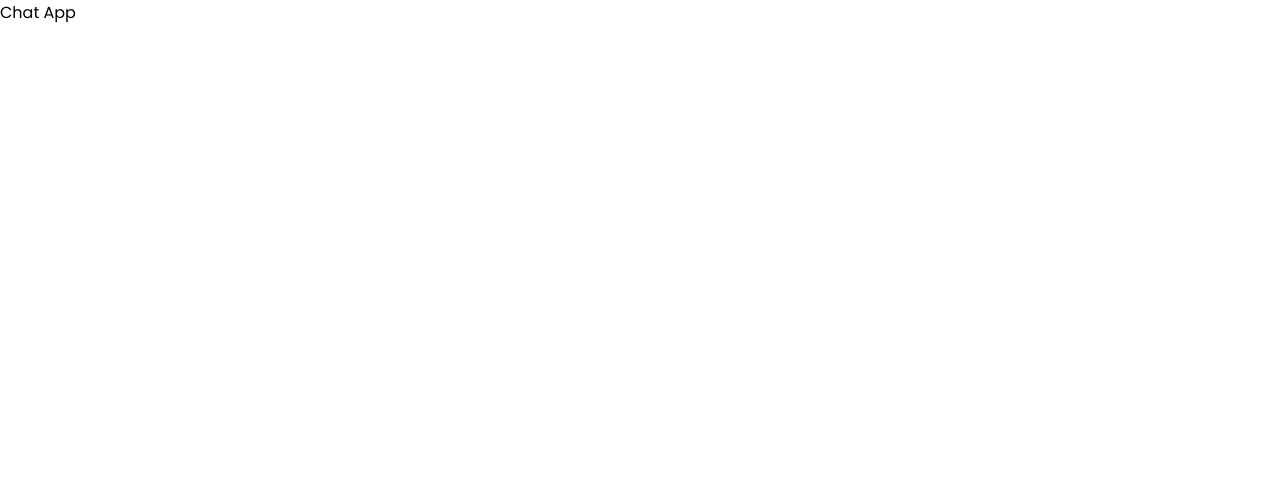
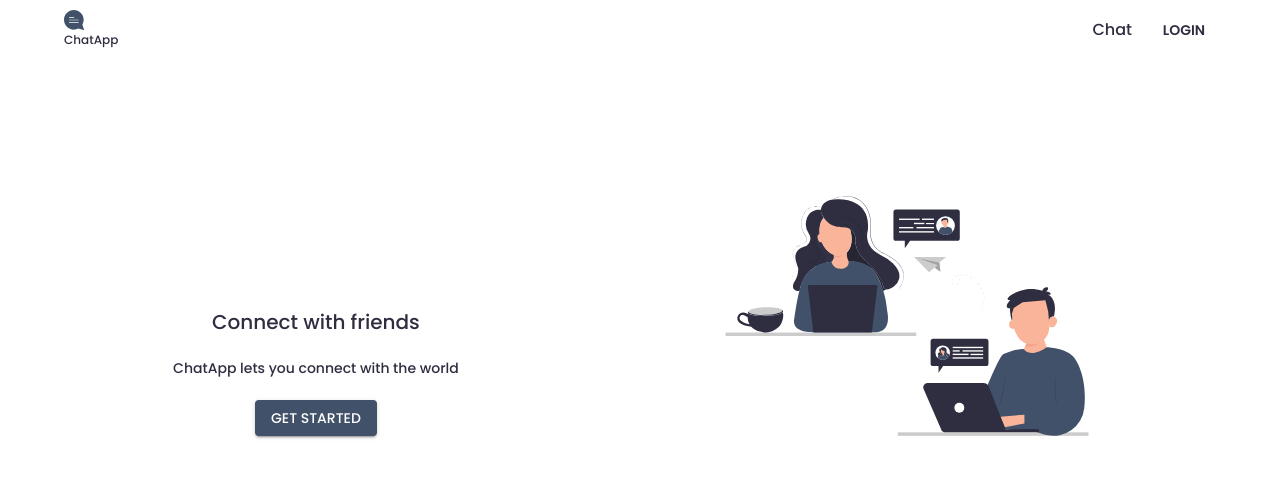
Before and after one commit to BiancaGlavan/chat-app-react, a React (Vite) app: page / in a window 1280 px wide. Shown: the top 478 px of the page. Built offline with nearby package versions, Linux system fonts and the light colour scheme.

Commit message:
added navigation and homepage

```diff
--- a/src/App.tsx
+++ b/src/App.tsx
@@ -1,15 +1,20 @@
 import { ThemeProvider } from "@mui/material/styles";
+import { Route, Routes } from "react-router-dom";
+import Navigation from "./components/Navigation";
+import Homepage from "./pages/Homepage";
 import chatTheme from "./theme/chatTheme";
 
 function App() {
-
   return (
     <ThemeProvider theme={chatTheme}>
-    <div className="App">
-      Chat App
-    </div>
+      <div className="App">
+        <Navigation />
+        <Routes>
+          <Route path="/" element={<Homepage />} />
+        </Routes>
+      </div>
     </ThemeProvider>
-  )
+  );
 }
 
-export default App
+export default App;
--- /dev/null
+++ b/src/components/Navigation.tsx
@@ -0,0 +1,62 @@
+import { Box, Button, Container, Typography } from "@mui/material";
+import { styled } from "@mui/material/styles";
+
+const StyledNavigation = styled("div")`
+  padding: 10px;
+  background: ${(props) => props.theme.palette.background.paper};
+
+  .navigation-container {
+    display: flex;
+    justify-content: space-between;
+    align-items: center;
+  }
+
+  .logo {
+    display: flex;
+    flex-direction: column;
+    justify-content: center;
+    .chat-svg {
+      width: 20px;
+    }
+  }
+
+  .menu-links {
+    display: flex;
+    gap: 20px;
+    align-items: center;
+  }
+
+  .text {
+    color: ${(props) => props.theme.palette.text.primary};
+    font-weight: 500;
+  }
+
+  .btn-login {
+    font-weight: 600;
+    color: ${(props) => props.theme.palette.text.primary};
+  }
+`;
+
+const Navigation = () => {
+  return (
+    <StyledNavigation className="Navigation">
+      <Container className="navigation-container">
+        <Box className="logo">
+          <img className="chat-svg" src="./chat.svg" alt="chat svg" />
+          <Typography className="text" variant="caption">
+            ChatApp
+          </Typography>
+        </Box>
+        <Box className="menu-links">
+          <Typography className="text" variant="subtitle1">
+            Chat
+          </Typography>
+          <Button className="btn-login">Login</Button>
+          {/* <Button variant="outlined">Register</Button> */}
+        </Box>
+      </Container>
+    </StyledNavigation>
+  );
+};
+
+export default Navigation;
--- /dev/null
+++ b/src/pages/Homepage.tsx
@@ -0,0 +1,65 @@
+import { Box, Button, Container, Typography } from "@mui/material";
+import { styled } from "@mui/material/styles";
+
+const StyledHomepage = styled("div")`
+  height: calc(100vh - 60px);
+  background: ${(props) => props.theme.palette.background.default};
+
+	.greetings-container {
+		display: flex;
+		flex-direction: column;
+		gap: 30px;
+		align-items: center;
+
+		${(props) => props.theme.breakpoints.up('sm')} {
+			flex-direction: row;
+			justify-content: space-around;
+			padding-top: 100px;
+		}
+	}
+
+  .greetings {
+    color: ${(props) => props.theme.palette.text.primary};
+    display: flex;
+    flex-direction: column;
+    gap: 20px;
+    justify-content: center;
+    align-items: center;
+    padding-top: 100px;
+		text-align: center;
+  }
+
+	.illustration {
+		width: 280px;
+		${(props) => props.theme.breakpoints.up('md')} {
+			width: 400px;
+		}
+
+		img {
+			width: 300px;
+
+			${(props) => props.theme.breakpoints.up('md')} {
+				width: 400px;
+			}
+		}
+	}
+`;
+
+const Homepage = () => {
+  return (
+    <StyledHomepage className="Homepage">
+      <Container className="greetings-container">
+        <Box className="greetings">
+          <Typography variant="h6">Connect with friends</Typography>
+          <Typography variant="subtitle2">ChatApp lets you connect with the world</Typography>
+          <Button variant="contained">Get started</Button>
+        </Box>
+        <Box className="illustration">
+					<img src="./images/Begin-chat.svg" alt="illustration" />
+				</Box>
+      </Container>
+    </StyledHomepage>
+  );
+};
+
+export default Homepage;
--- a/src/redux/features/apiSlice.ts
+++ b/src/redux/features/apiSlice.ts
@@ -1,5 +1,6 @@
 import { createApi, fetchBaseQuery } from "@reduxjs/toolkit/query/react";
 import { RootState } from "../store";
+
 
 
 export const backendApi = createApi({
--- a/src/theme/chatTheme.ts
+++ b/src/theme/chatTheme.ts
@@ -7,14 +7,14 @@ const chatTheme = createTheme({
             paper: "#fff"
         },
         text :{
-            primary: "#000000",
+            primary: "#2f2e41",
 
         },
         primary: {
-            main: "#BB5A3A",
+            main: "#42516a",
         },
         secondary: {
-            main: "#58524d"
+            main: "#e9d5d8"
         }
     },
     typography : {
```
Also changed, not shown: public/chat.svg, public/images/Begin-chat.svg (added).
